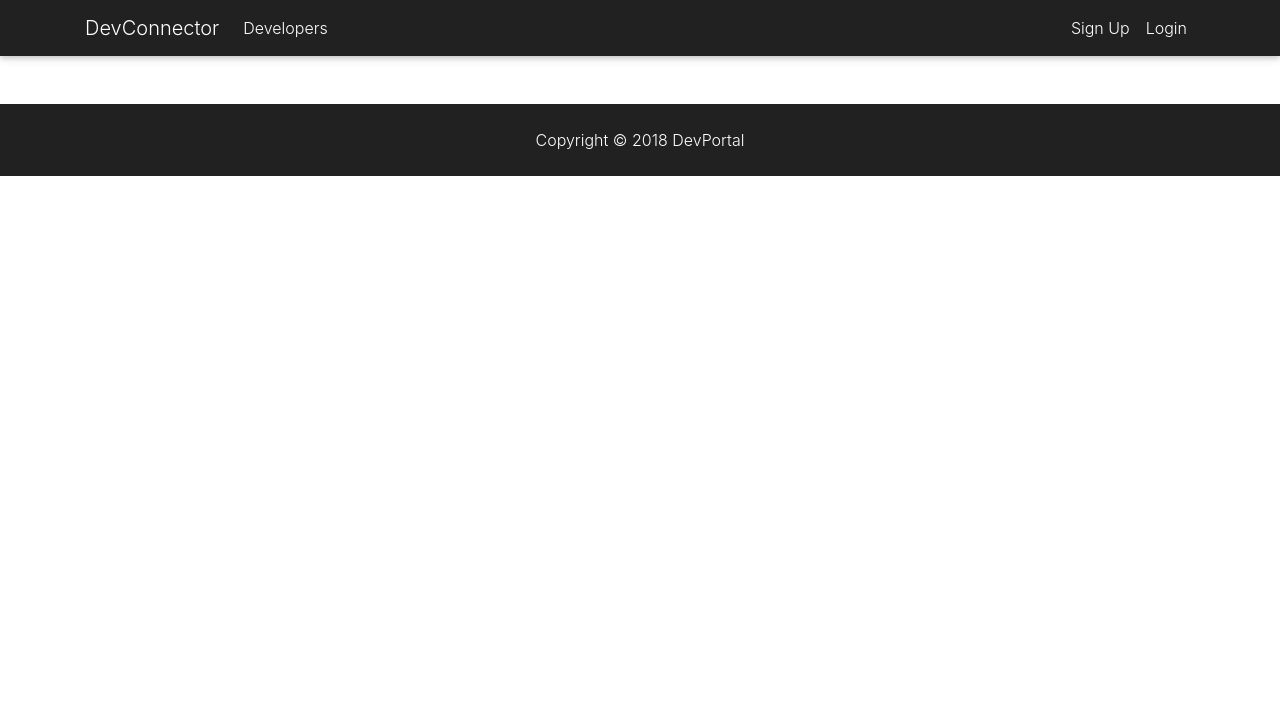
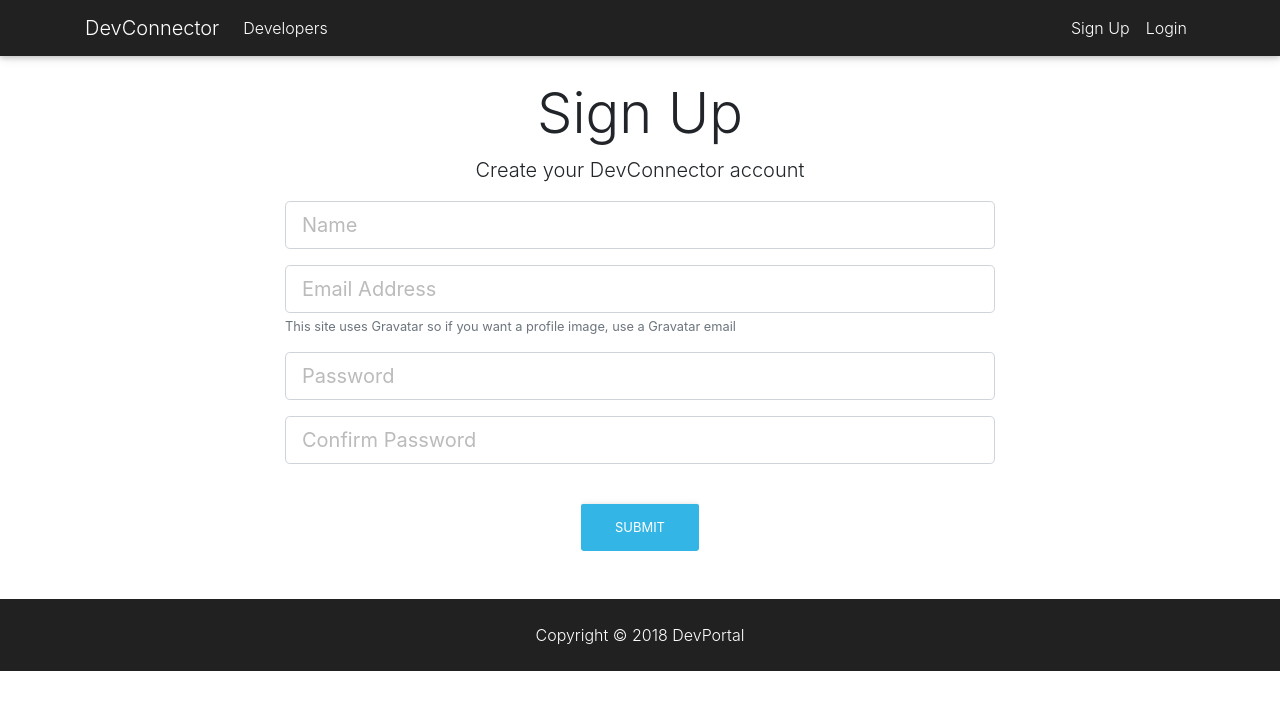
Before and after one commit to lakshyajit165/devportal, a React (Create React App) app in the folder client/: page /register in a window 1280 px wide. Shown: the top 710 px of the page. Built offline with nearby package versions, Linux system fonts and the light colour scheme.

Commit message:
Section 7 lecture 36 complete

```diff
--- a/client/src/App.js
+++ b/client/src/App.js
@@ -4,6 +4,8 @@
 import Navbar from './components/layout/Navbar';
 import Footer from './components/layout/Footer';
 import './App.css';
+import Register from './components/auth/Register';
+import Login from './components/auth/Login';
 
 class App extends Component {
   render() {
@@ -12,6 +14,10 @@
         <div className="App">
           <Navbar />
           <Route exact path = "/" component={Landing} />
+          <div className="container">
+            <Route exact path="/register" component={ Register }/>
+            <Route exact path="/login" component={ Login }/>
+          </div>
           <Footer />
         </div>
       </Router>
--- /dev/null
+++ b/client/src/components/auth/Login.js
@@ -0,0 +1,62 @@
+import React, { Component } from 'react'
+
+class Login extends Component {
+
+  constructor(){
+        super();
+        this.state = {
+
+            email: '',
+            password: '',
+            errors: {
+
+            }
+        };
+
+        this.onChange = this.onChange.bind(this);
+        this.onSubmit = this.onSubmit.bind(this);
+    }
+
+    onSubmit(e){
+        e.preventDefault();
+
+        const user = {
+
+            email:this.state.email,
+            password: this.state.password
+        }
+        console.log(user);
+    }
+
+    onChange(e){
+        this.setState({ [e.target.name]: e.target.value })
+    }
+
+  render() {
+    return (
+    <div className="login">
+            <div className="container">
+            <div className="row">
+                <div className="col-md-8 m-auto">
+                <h1 className="display-4 text-center">Log In</h1>
+                <p className="lead text-center">Sign in to your DevConnector account</p>
+                <form onSubmit={this.onSubmit}>
+                    <div className="form-group">
+                    <input type="email" className="form-control form-control-lg" placeholder="Email Address" name="email" value={this.state.email} onChange={this.onChange}/>
+                    </div>
+                    <div className="form-group">
+                    <input type="password" className="form-control form-control-lg" placeholder="Password" name="password" value={this.state.password} onChange={this.onChange}/>
+                    </div>
+                    <div className="text-center">
+                    <input type="submit" className="btn btn-info btn-block mt-4" />
+                    </div>
+                </form>
+                </div>
+            </div>
+            </div>
+    </div>
+    )
+  }
+}
+
+export default Login;
--- /dev/null
+++ b/client/src/components/auth/Register.js
@@ -0,0 +1,72 @@
+import React, { Component } from 'react'
+import { timingSafeEqual } from 'crypto';
+
+class Register extends Component {
+
+    constructor(){
+        super();
+        this.state = {
+            name: '',
+            email: '',
+            password: '',
+            password2: '',
+            errors: {
+
+            }
+        };
+        this.onChange = this.onChange.bind(this);
+        this.onSubmit = this.onSubmit.bind(this);
+
+    }
+
+    onChange(e){
+        this.setState({ [e.target.name]: e.target.value});
+    }
+
+    onSubmit(e){
+        e.preventDefault();
+
+        const newUser = {
+            name: this.state.name,
+            email:this.state.email,
+            password: this.state.password,
+            password2: this.state.password2
+        }
+        console.log(newUser);
+    }
+
+    render() {
+    return (
+      <div className="register">
+            <div className="container">
+            <div className="row">
+                <div className="col-md-8 m-auto">
+                <h1 className="display-4 text-center">Sign Up</h1>
+                <p className="lead text-center">Create your DevConnector account</p>
+                <form onSubmit={this.onSubmit}>
+                    <div className="form-group">
+                    <input type="text" className="form-control form-control-lg" placeholder="Name" name="name" value={this.state.name} onChange={this.onChange} />
+                    </div>
+                    <div className="form-group">
+                    <input type="email" className="form-control form-control-lg" placeholder="Email Address" name="email" value={this.state.email} onChange={this.onChange}/>
+                    <small className="form-text text-muted">This site uses Gravatar so if you want a profile image, use a Gravatar email</small>
+                    </div>
+                    <div className="form-group">
+                    <input type="password" className="form-control form-control-lg" placeholder="Password" name="password" value={this.state.password} onChange={this.onChange}/>
+                    </div>
+                    <div className="form-group">
+                    <input type="password" className="form-control form-control-lg" placeholder="Confirm Password" name="password2" value={this.state.password2} onChange={this.onChange}/>
+                    </div>
+                    <div className="text-center">
+                    <input type="submit" className="btn btn-info btn-block mt-4" />
+                    </div>
+                </form>
+                </div>
+            </div>
+            </div>
+        </div>
+    )
+  }
+}
+
+export default Register;
--- a/client/src/components/layout/Landing.js
+++ b/client/src/components/layout/Landing.js
@@ -1,5 +1,5 @@
 import React, { Component } from 'react'
-
+import { Link } from 'react-router-dom';
 class Landing extends Component {
   render() {
     return (
@@ -12,8 +12,8 @@
                     </h1>
                     <p className="lead"> Create a developer profile/portfolio, share posts and get help from other developers</p>
                     <hr />
-                    <a href="register.html" className="btn btn-lg btn-info mr-2">Sign Up</a>
-                    <a href="login.html" className="btn btn-lg btn-light">Login</a>
+                    <Link to="/register" className="btn btn-lg btn-info mr-2">Sign Up</Link>
+                    <Link to="/login" className="btn btn-lg btn-light">Login</Link>
                 </div>
                 </div>
             </div>
--- a/client/src/components/layout/Navbar.js
+++ b/client/src/components/layout/Navbar.js
@@ -1,4 +1,5 @@
-import React, { Component } from 'react'
+import React, { Component } from 'react';
+import { Link } from 'react-router-dom';
 
 class Navbar extends Component {
   render() {
@@ -6,7 +7,7 @@
 
       <nav className="navbar navbar-expand-sm navbar-dark bg-dark mb-4">
             <div className="container">
-            <a className="navbar-brand" href="landing.html">DevConnector</a>
+            <Link className="navbar-brand" to="/">DevConnector</Link>
             <button className="navbar-toggler" type="button" data-toggle="collapse" data-target="#mobile-nav">
                 <span className="navbar-toggler-icon"></span>
             </button>
@@ -14,17 +15,17 @@
             <div className="collapse navbar-collapse" id="mobile-nav">
                 <ul className="navbar-nav mr-auto">
                 <li className="nav-item">
-                    <a className="nav-link" href="profiles.html"> Developers
-                    </a>
+                    <Link className="nav-link" to="/profiles"> Developers
+                    </Link>
                 </li>
                 </ul>
 
                 <ul className="navbar-nav ml-auto">
                 <li className="nav-item">
-                    <a className="nav-link" href="register.html">Sign Up</a>
+                    <Link className="nav-link" to="/register">Sign Up</Link>
                 </li>
                 <li className="nav-item">
-                    <a className="nav-link" href="login.html">Login</a>
+                    <Link className="nav-link" to="/login">Login</Link>
                 </li>
                 </ul>
             </div>
```
